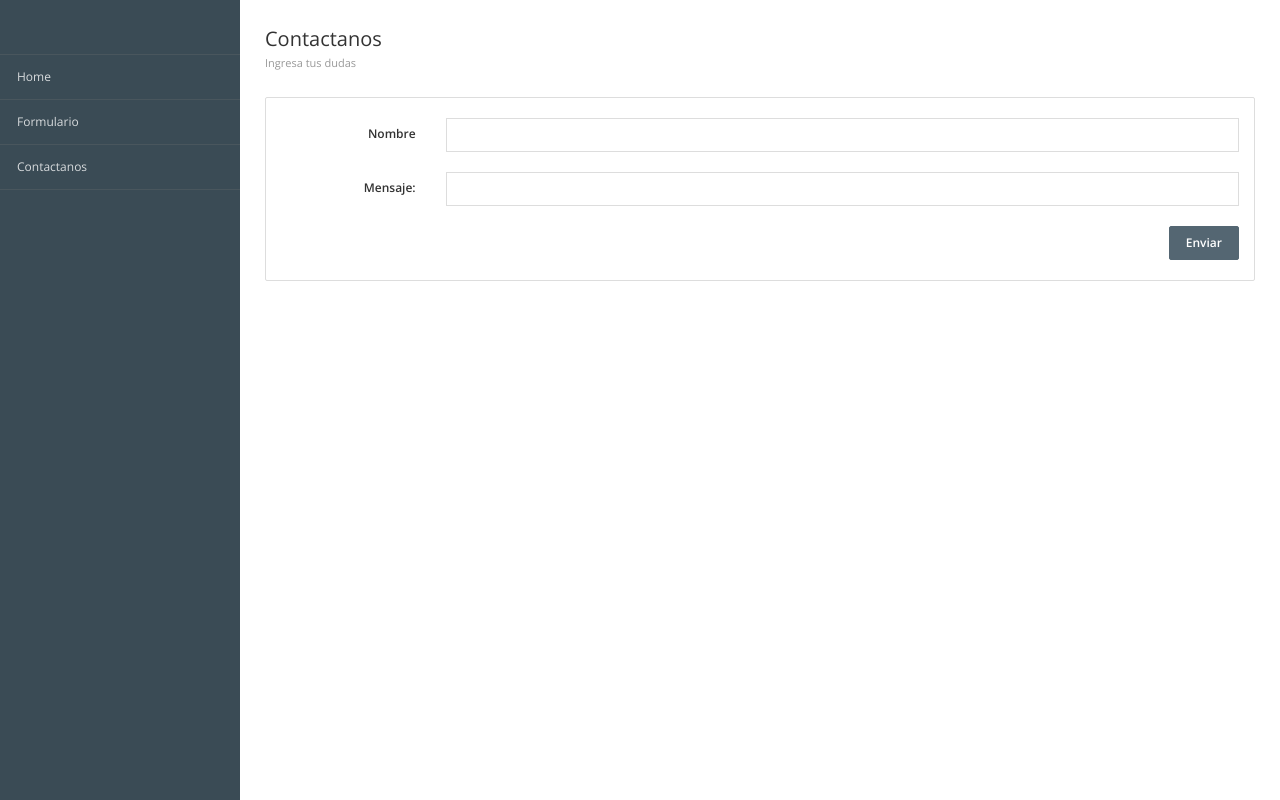
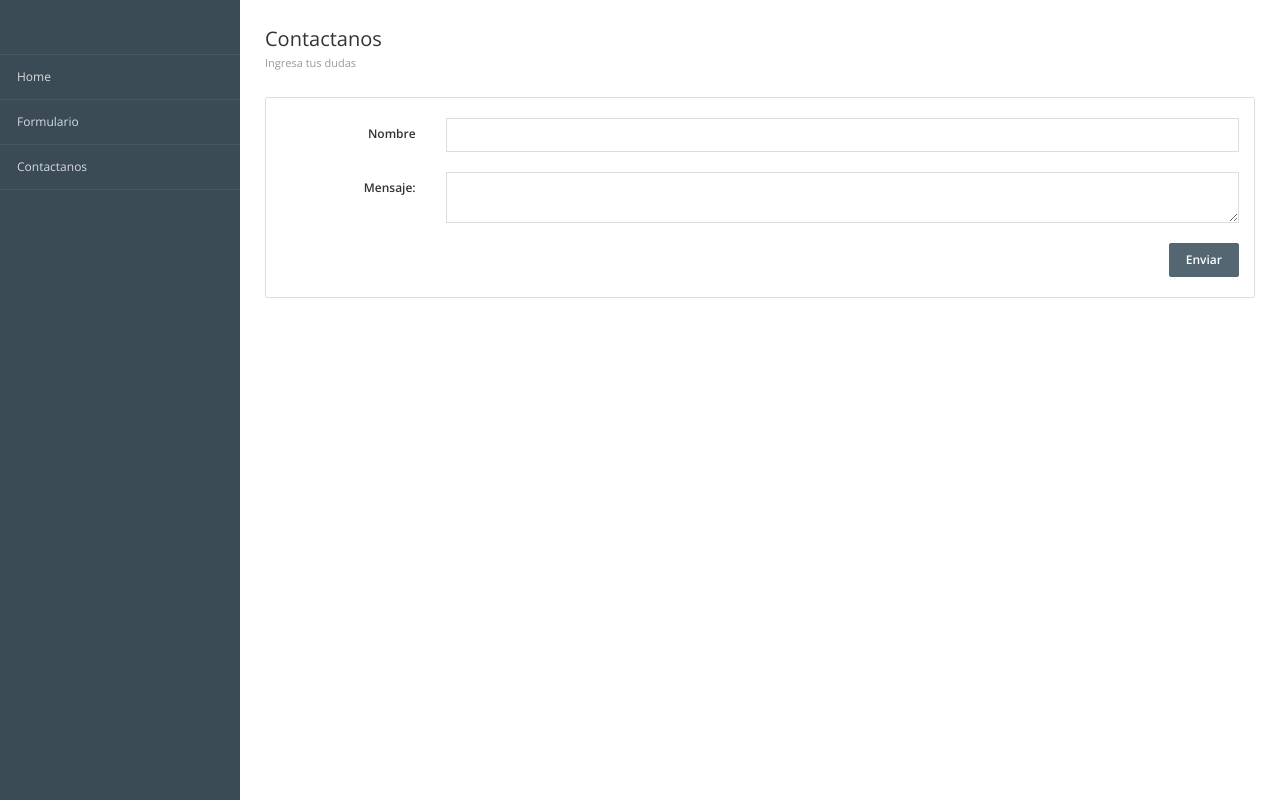
Before and after one commit to StevenGomez020131/proyecto-django, a Django app: page /contacto/ in a window 1280 px wide. Run offline with Django 5.2, Linux system fonts and the light colour scheme; some libraries are stand-ins or nearby versions.

Commit message:
textarea

```diff
--- a/prueba/inicio/templates/inicio/contacto.html
+++ b/prueba/inicio/templates/inicio/contacto.html
@@ -1,17 +1,11 @@
 {% extends "inicio/encabezado.html"%} {%block titulo%} Contacto {%endblock%}
 {%block contenido%}
 <div class="page-content">
-
-
   <!--Encabezdo -->
   <div class="page-header">
     <div class="page-title">
-            <h3>Contactanos
-            <small>Ingresa tus dudas</small></h3>
+      <h3>Contactanos <small>Ingresa tus dudas</small></h3>
     </div>
-
-
-
   </div>
   <!-- /Encabezado-->
 
@@ -19,25 +13,23 @@
   <form class="form-horizontal" action="#" role="form">
     <div class="panel panel-default">
       <div class="panel-body">
-
         <div class="form-group">
           <label class="col-sm-2 control-label text-right">Nombre</label>
           <div class="col-sm-10">
-                        <input type="text" class="form-control">
+            <input type="text" class="form-control" />
           </div>
         </div>
 
         <div class="form-group">
           <label class="col-sm-2 control-label text-right">Mensaje:</label>
           <div class="col-sm-10">
-                        <input type="text-area" class="form-control">
+            <textarea type="text" class="form-control"></textarea>
           </div>
         </div>
 
         <div class="form-actions text-right">
-                    <input type="submit" value="Enviar" class="btn btn-primary">
+          <input type="submit" value="Enviar" class="btn btn-primary" />
         </div>
-
       </div>
     </div>
   </form>
```
Lines whose indentation alone changed are shown as unchanged.
